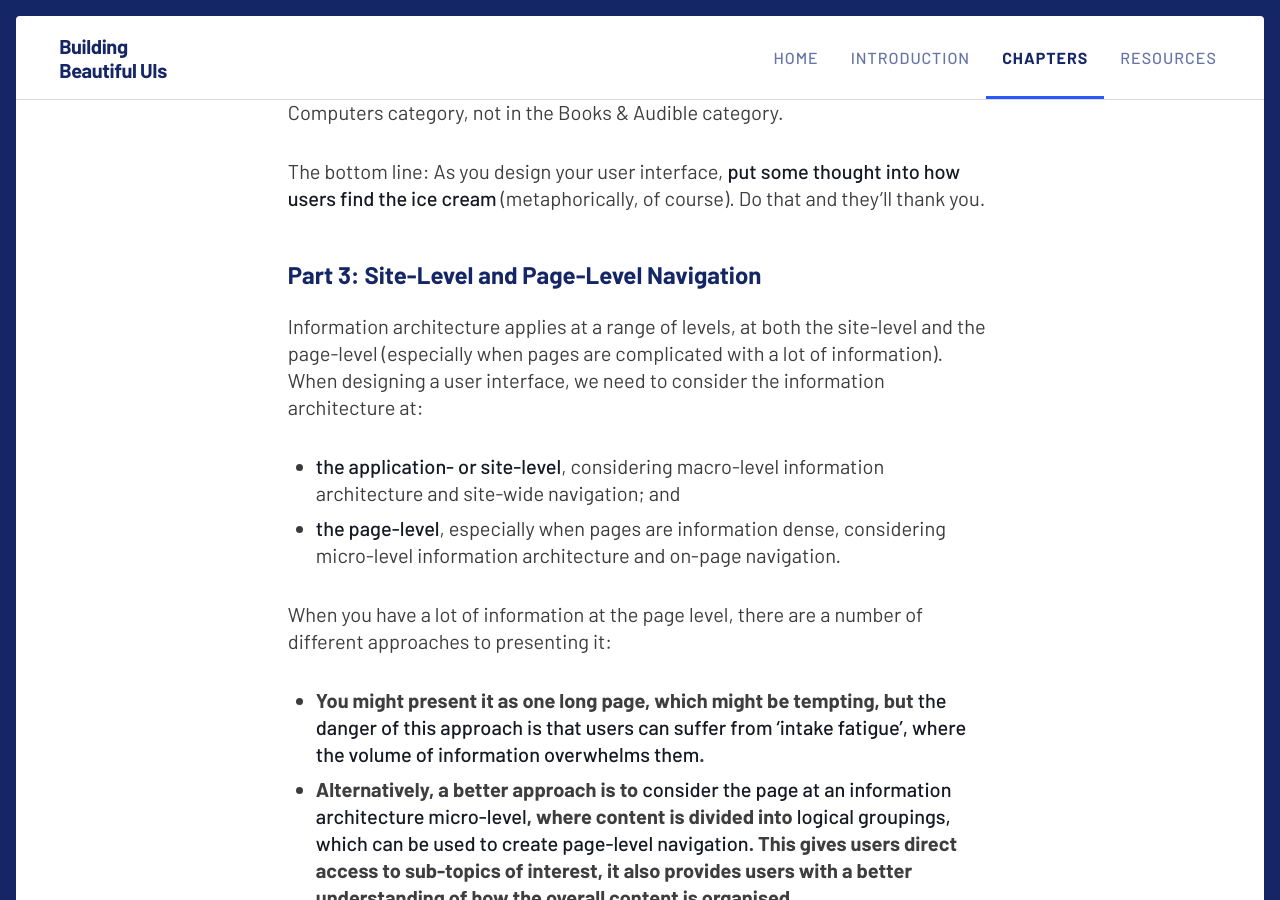
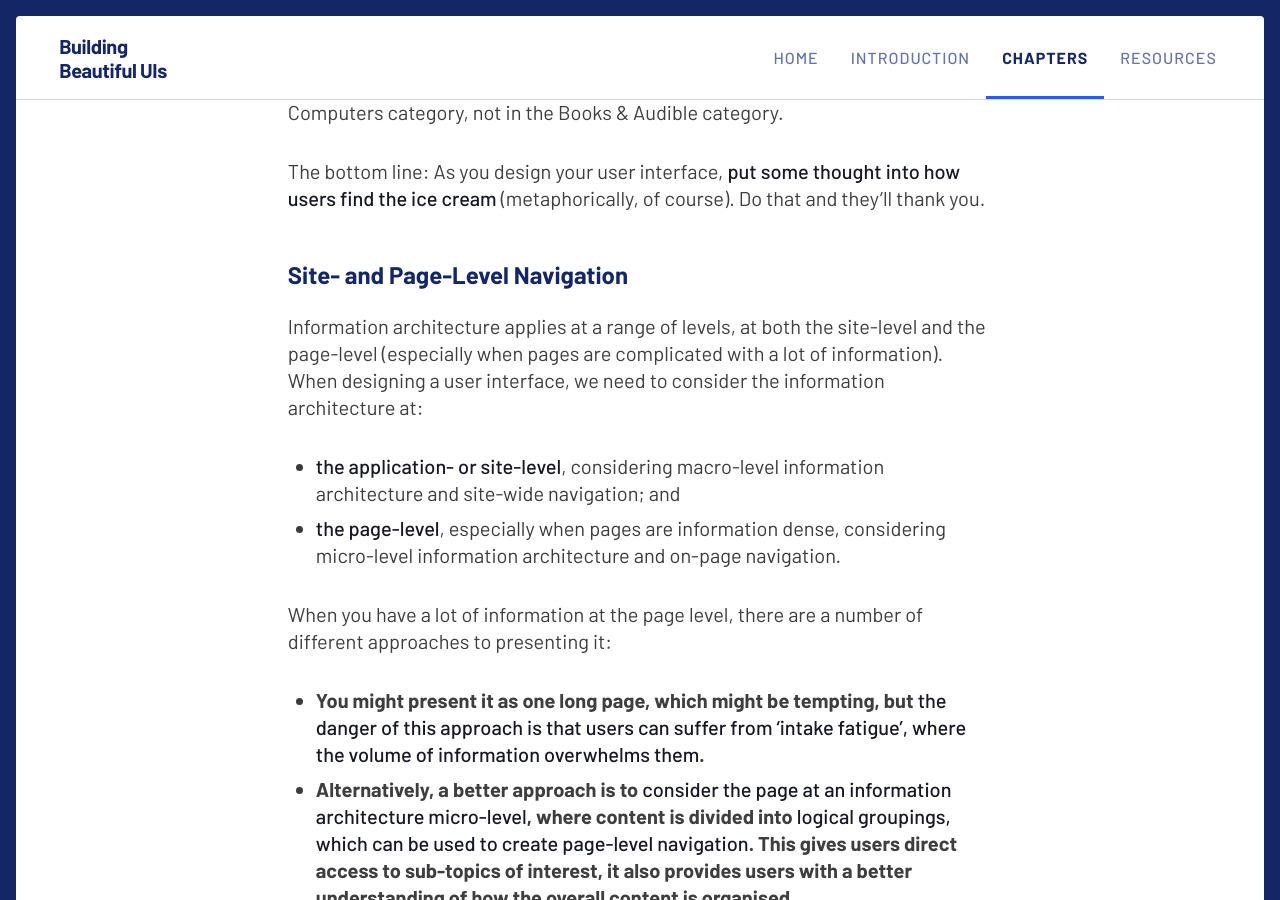
Before and after one commit to buildingbeautifuluis/buildingbeautifuluis.github.io, a Jekyll site: the page built from _preview/03-Information-Architecture.md, in a window 1280 px wide and 900 px high, scrolled down 48299 px. Built offline with Jekyll 4.4.1, drawn with Linux system fonts in a browser that asks for light colours.

```diff
--- a/_preview/03-Information-Architecture.md
+++ b/_preview/03-Information-Architecture.md
@@ -801,7 +801,7 @@
 The bottom line: As you design your user interface, **put some thought into how users find the ice cream** (metaphorically, of course). Do that and they’ll thank you.
 
 
-### Part 3: Site-Level and Page-Level Navigation
+### Site- and Page-Level Navigation
 
 Information architecture applies at a range of levels, at both the site-level and the page-level (especially when pages are complicated with a lot of information). When designing a user interface, we need to consider the information architecture at:
 
@@ -810,9 +810,9 @@
 
 When you have a lot of information at the page level, there are a number of different approaches to presenting it:
 
-* You might present it as one long page, which might be tempting, but **the danger of this approach is that users can suffer from ‘intake fatigue’, where the volume of information overwhelms them**.
++ You might present it as one long page, which might be tempting, but **the danger of this approach is that users can suffer from ‘intake fatigue’, where the volume of information overwhelms them**.
 
-* Alternatively, a better approach is to **consider the page at an information architecture micro-level**, where content is divided into **logical groupings, which can be used to create page-level navigation**. This gives users direct access to sub-topics of interest, it also provides users with a better understanding of how the overall content is organised.
++ Alternatively, a better approach is to **consider the page at an information architecture micro-level**, where content is divided into **logical groupings, which can be used to create page-level navigation**. This gives users direct access to sub-topics of interest, it also provides users with a better understanding of how the overall content is organised.
 
 The second of these approaches **gives users a better chance of making their way through the content provided without being overwhelmed**. By establishing a page-level structuring scheme as the foundation for a page-level navigation system, we give users a better chance of finding what they’re looking for.
 
```
Also changed, not shown: _chapters/03-Information-Architecture.md (+4 -4 lines).
